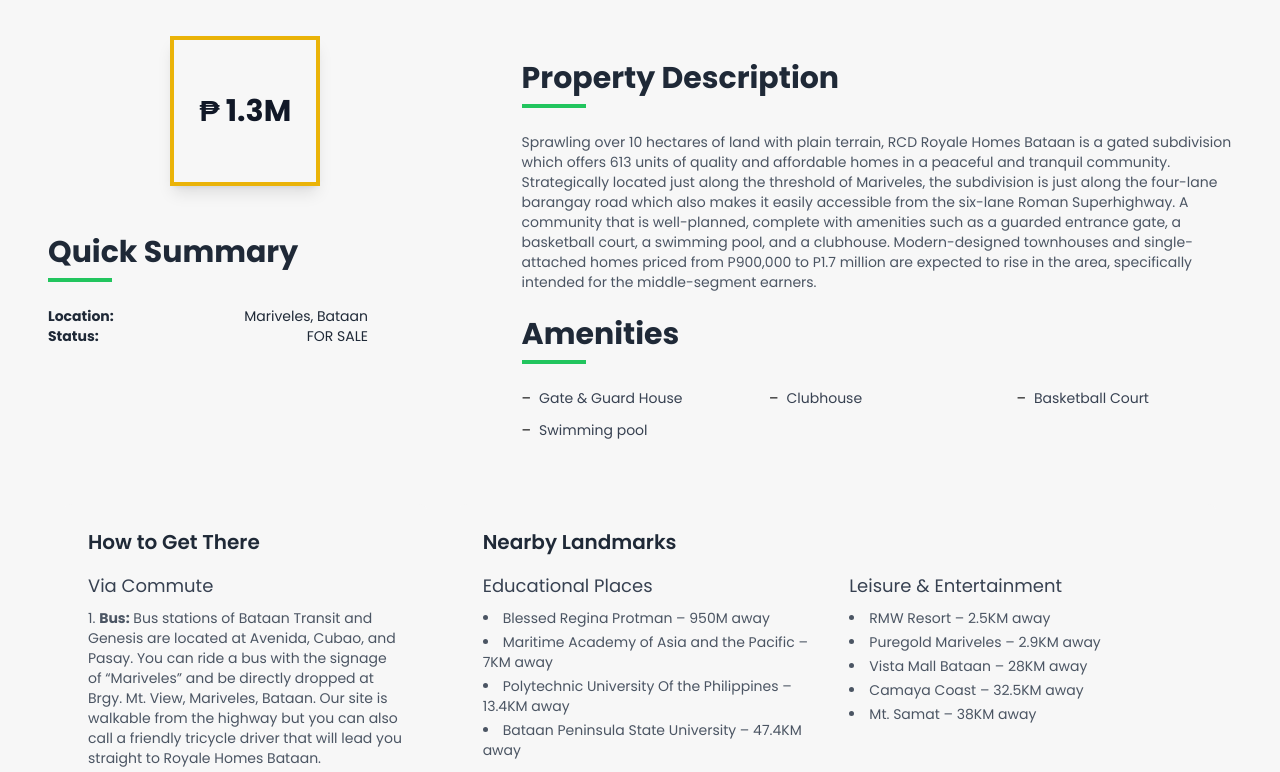
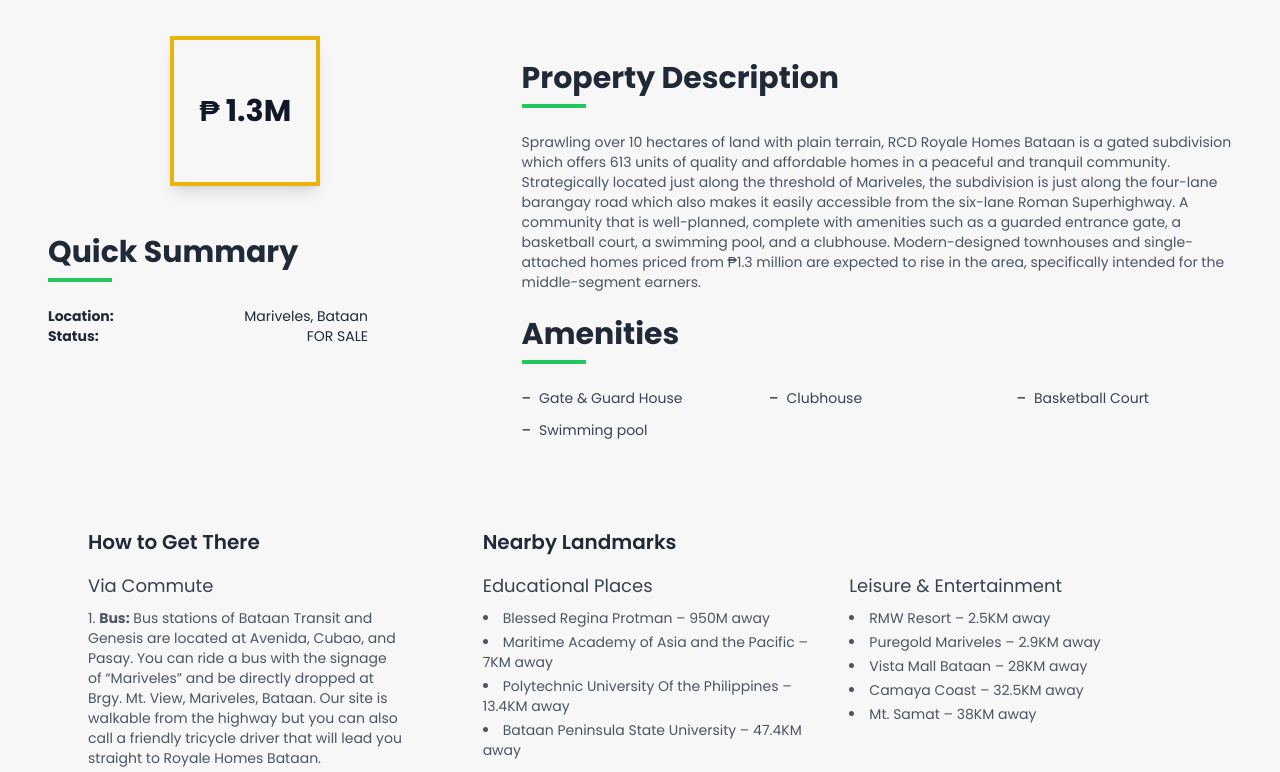
Before and after one commit to renrengabas/rcdland.com, a Jekyll site: the page built from properties/royale-homes-mariveles-bataan/index.html, in a window 1280 px wide and 900 px high, scrolled down 1386 px, cut to the strip 128-900 px from the top of the window. Built offline with Jekyll 4.4.1, drawn with Linux system fonts in a browser that asks for light colours; nearby versions of some CDN libraries.

Commit message:
updated pricing for RRH Mariveles

```diff
--- a/properties/royale-homes-mariveles-bataan/index.html
+++ b/properties/royale-homes-mariveles-bataan/index.html
@@ -136,7 +136,7 @@
                   subdivision is just along the four-lane barangay road which also makes it easily accessible from the
                   six-lane Roman Superhighway. A community that is well-planned, complete with amenities such as a
                   guarded entrance gate, a basketball court, a swimming pool, and a clubhouse. Modern-designed
-                  townhouses and single-attached homes priced from P900,000 to P1.7 million are expected to rise in the
+                  townhouses and single-attached homes priced from ₱1.3 million are expected to rise in the
                   area, specifically intended for the middle-segment earners.</p>
 
                 <h2 class="mt-6 font-bold text-3xl mb-2">Amenities</h2>
```
